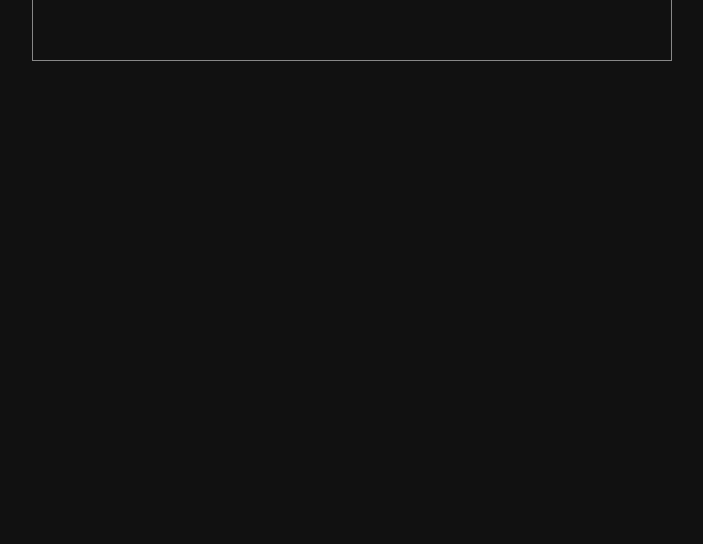
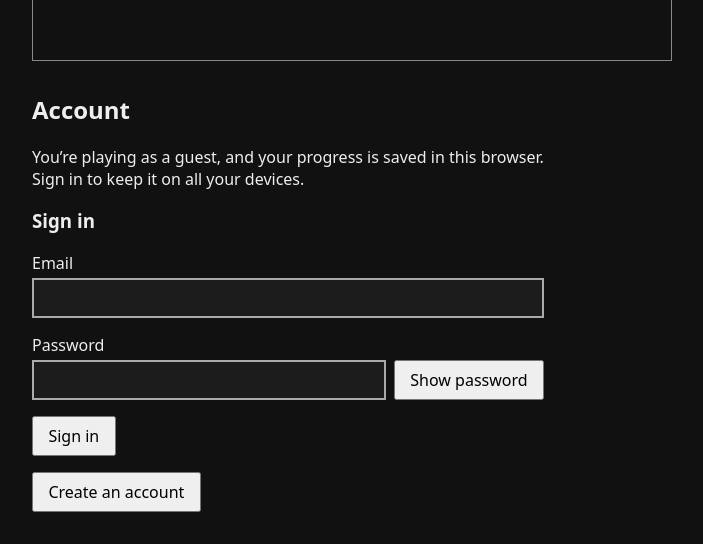
Before and after one commit to egirardo/lantern, a React (Vite) app: page / in a window 1280 px wide. Shown: the part 1196-1740 px from the top of the page, without its empty margins (180-883 px from the left). Before the commit the page ends 1257 px from the top, so only its background shows below. Built offline with nearby package versions, Linux system fonts and the light colour scheme; no server answers.

Commit message:
Show the account panel below the game
Co-Authored-By: Claude Opus 5.5 <noreply@anthropic.com>

```diff
--- a/src/App.tsx
+++ b/src/App.tsx
@@ -1,3 +1,4 @@
+import { AccountPanel } from './ui/AccountPanel'
 import { AdventureLog } from './ui/AdventureLog'
 import { CombatMenu } from './ui/CombatMenu'
 import { ExitButton } from './ui/ExitButton'
@@ -31,6 +32,10 @@ function App() {
         </div>
         <AdventureLog />
       </div>
+      {/* Below the game, so the Tab order is the game first and the account
+          last: playing never needs it (guest play is the default). It's
+          self-contained, so it can move into a menu later. */}
+      <AccountPanel />
     </main>
   )
 }
```
